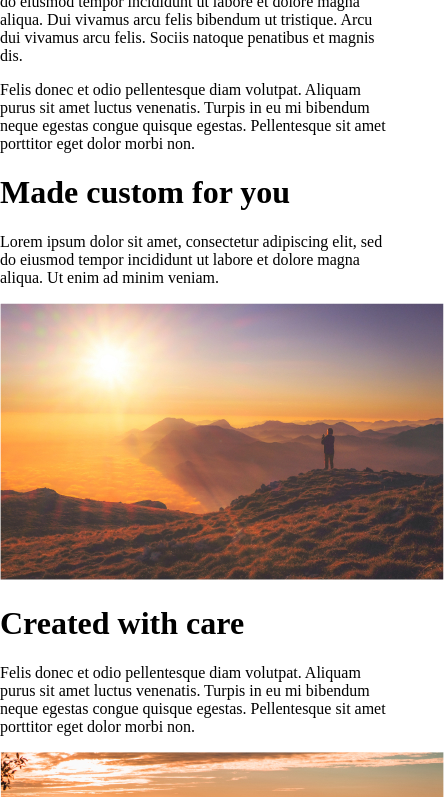
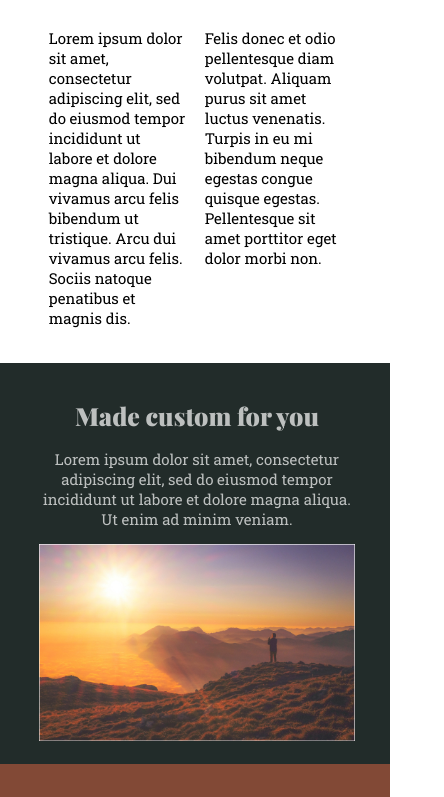
Before and after one commit to aswinap13/CRL-Challenge4, a plain HTML site: page index.html in a window 390 px wide. Shown: the part 752-1549 px from the top of the page, 444 px wide, since content can reach past the window. Drawn offline with nearby package versions, Linux system fonts and the light colour scheme; a web font is replaced by a local one.

Commit message:
Completed Project
Successfully Completed Full Project == Completey Responsive

```diff
--- a/index.html
+++ b/index.html
@@ -7,9 +7,7 @@
 	<link rel="preconnect" href="https://fonts.gstatic.com">
 	<link href="https://fonts.googleapis.com/css2?family=Playfair+Display:wght@900&display=swap" rel="stylesheet">
 	<link href="https://fonts.googleapis.com/css2?family=Padauk&display=swap" rel="stylesheet">
-
-
-
+	<link href="https://fonts.googleapis.com/css2?family=Roboto+Slab&display=swap" rel="stylesheet">
 </head>
 <body>
 
@@ -34,6 +32,7 @@
 		<div class="HEADING__PAGE2">
 			<h2>Quality Designs</h2>
 		</div>
+		<div class="PARA__PAGE2">
 			<div class="PARA1__PAGE2">
 				<p>
 					Lorem ipsum dolor sit amet, consectetur adipiscing elit,
@@ -51,10 +50,10 @@
 					Pellentesque sit amet porttitor eget dolor morbi non.
 				</p>
 			</div>
+		</div>
 
 	</div>
 	</div>
-
 
 <!-- ================  End of Page2  ================ -->
 
--- a/style.css
+++ b/style.css
@@ -3,6 +3,7 @@ body{
 }
 
 /* ============ Start of css for PAGE1 ============== */
+
 	.container{
 		width:100%;
 	}
@@ -28,17 +29,168 @@ body{
 		color: #824936;
 		margin: 0px;
 	}
+
 /* ============ End of css for PAGE1 ============== */
+
+
 
 /* ============ Start of css for PAGE2 ============== */
 
+	.page2{
+		margin:5% auto;
+	}
+
+	.HEADING__PAGE2 > h2{
+		text-align: center;
+		font-size: 36px;
+		font-family: 'Playfair Display', serif;
+		color: #824936;
+	}
+
+	.PARA__PAGE2{
+		display: flex;
+		flex-direction: row;
+		justify-content: center;
+		align-items: top;
+		font-size: 21px;
+		font-family: 'Roboto Slab', serif;
+	}
+	.PARA1__PAGE2{
+		width: 35%;
+	}
+
+	.PARA2__PAGE2{
+		width: 35%;
+		padding-left: 5%;
+	}
+
+/* ============ End of css for PAGE2 ============== */
 
 
+/* ============ Start of css for PAGE3 ============== */
+
+	.page3{
+		background-color:#222C2A;
+		padding: 5% 10%;
+		display: flex;
+		flex-direction: row;
+		justify-content: space-between;
+		color: rgba(255,255,255, 0.7);
+	}
+	.content{
+		width: 50%;
+	}
+	.content > h1{
+		font-size: 36px;
+		font-family: 'Playfair Display', serif;
+	}
+	.content>p{
+		font-size: 21px;
+		font-family: 'Roboto Slab', serif;
+	}
+	.img{
+		width: 40%;
+	}
+	img{
+		width: 90%;
+	}
+
+/* ============ End of css for PAGE3 ============== */
+
+/* ============ Start of css for PAGE4 ============== */
+
+	.page4{
+			background-color:#824936;
+			padding: 5% 10%;
+			display: flex;
+			flex-direction: row-reverse;
+			justify-content: space-between;
+			color: rgba(255,255,255, 0.7);
+		}
+		.content{
+			width: 50%;
+		}
+		.content > h1{
+			font-size: 36px;
+			font-family: 'Playfair Display', serif;
+		}
+		.content>p{
+			font-size: 21px;
+			font-family: 'Roboto Slab', serif;
+		}
+		.img{
+			width: 40%;
+		}
+		img{
+			width: 90%;
+		}
+
+/* ============ End of css for PAGE4 ============== */
+
+
+/* ============ Start of MediaQuery ============== */
+
 	@media (max-width: 450px) {
+
+/* ======= For Page1 ======= */
+
 		.homepage >h1{
 			font-size: 45px;
 		}
 		.homepage >p{
 			font-size: 13px;
 		}
+
+/* ======= For Page2 ======= */
+
+		.HEADING__PAGE2 > h2{
+			font-size: 35px;
 		}
+		.PARA__PAGE2{
+			font-size: 15px;
+		}
+
+/* ======= For Page3 ====== */
+
+		.page3{
+			display: block;
+			padding-right: 0;
+		}
+		.content{
+			width: 90%;
+			text-align: center;
+		}
+		.content>h1{
+			font-size: 25px;
+		}
+		.content>p{
+			font-size: 15px;
+		}
+		.img{
+		width: 100%;
+	}
+
+/* ======= For Page4 ======= */
+
+	.page4{
+			display: block;
+			padding-right: 0;
+		}
+		.content{
+			width: 90%;
+			text-align: center;
+		}
+		.content>h1{
+			font-size: 25px;
+		}
+		.content>p{
+			font-size: 15px;
+		}
+		.img{
+		width: 100%;
+	}
+
+
+	}
+
+/* ============ End of MediaQuery ============== */
```
Lines whose indentation alone changed are shown as unchanged.
